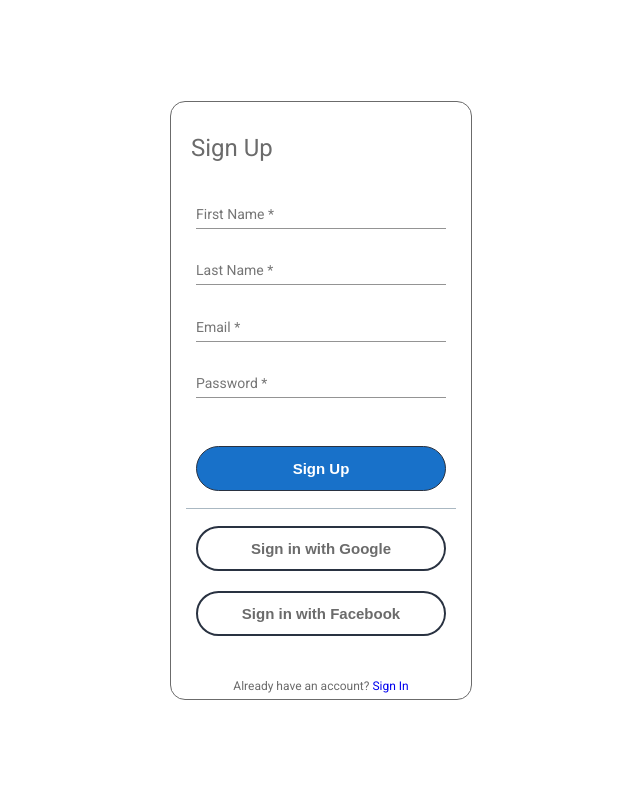
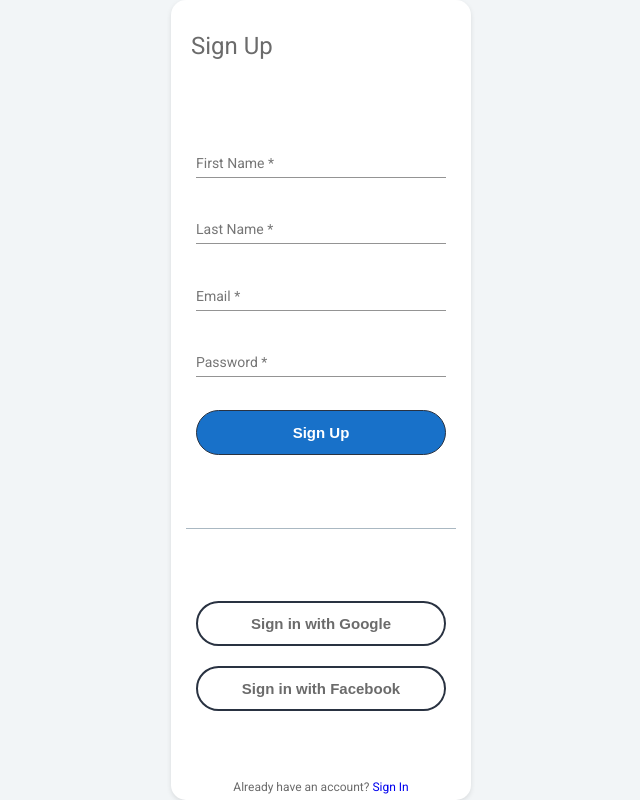
Before and after one commit to majid171/cratory, an Angular app in the folder frontend/: page /signup in a window 1280 px wide. Shown: the whole page, without its empty margins (319-959 px from the left). Built offline with nearby package versions, Linux system fonts and the light colour scheme.

Commit message:
signin/signup page styling

```diff
--- a/frontend/src/app/components/login/login.component.html
+++ b/frontend/src/app/components/login/login.component.html
@@ -8,7 +8,7 @@
             <h1 class="title">Sign in</h1>
         </div>
         <div class="error-message-container" *ngIf="showErrorMessage">
-            <p>Username or password incorrect</p>
+            <p>Email or password incorrect</p>
         </div>
         <form class="form-container" [formGroup]="form">
             <div class="fields-container">
--- a/frontend/src/app/components/login/login.component.scss
+++ b/frontend/src/app/components/login/login.component.scss
@@ -47,6 +47,7 @@
         align-self: center;
         margin-right: unset;
         box-shadow: unset;
+        justify-content: unset;
     }
 
     @include tablets{
@@ -55,6 +56,8 @@
         align-self: center;
         margin-right: unset;
         box-shadow: unset;
+        justify-content: unset;
+
     }
 }
 
--- a/frontend/src/app/components/signup/signup.component.scss
+++ b/frontend/src/app/components/signup/signup.component.scss
@@ -4,8 +4,8 @@
     display: flex;
     width: 100%;
     height: 100%;
-    align-items: center;
     justify-content: center;
+    background-color: $background-colour;
 }
 
 .card-container {
@@ -14,13 +14,28 @@
     max-width: 400px;
     min-width: 300px;
     height: auto;
-    border: 1px solid $text-colour;
     align-items: center;
+    background-color: $white;
     flex-direction: column;
     border-radius: $app-border-radius;
+    box-shadow: 0 2px 5px 0 rgb(0 0 0 / 10%);
+    justify-content: space-between;
 
     @include mobile{
         border: none;
+        width: 100%;
+        height: auto;
+        margin-right: unset;
+        box-shadow: unset;
+        justify-content: unset;
+    }
+
+    @include tablets{
+        width: 100%;
+        height: auto;
+        margin-right: unset;
+        box-shadow: unset;
+        justify-content: unset;
     }
 }
 
@@ -37,8 +52,6 @@
 }
 
 .fields-container {
-    margin-top: 10px;
-    margin-bottom: 20px;
     display: flex;
     align-items: center;
     flex-direction: column;
@@ -46,6 +59,7 @@
 
 .input{
     width: 250px;
+    margin: 5px;
 }
 
 .button-container {
@@ -57,7 +71,7 @@
     display: flex;
     justify-content: center;
     flex-direction: column;
-    margin-bottom: 30px;
+    align-items: center;
 }
 
 .sign-up-container{
@@ -71,7 +85,7 @@ a{
 
 .error-message-container{
     display: flex;
-    justify-content: center;
-    align-items: center;
-    color: $sienna;
+    color: $error-red;
+    margin-left: 10px;
+    font-size: 12px;
 }
```
